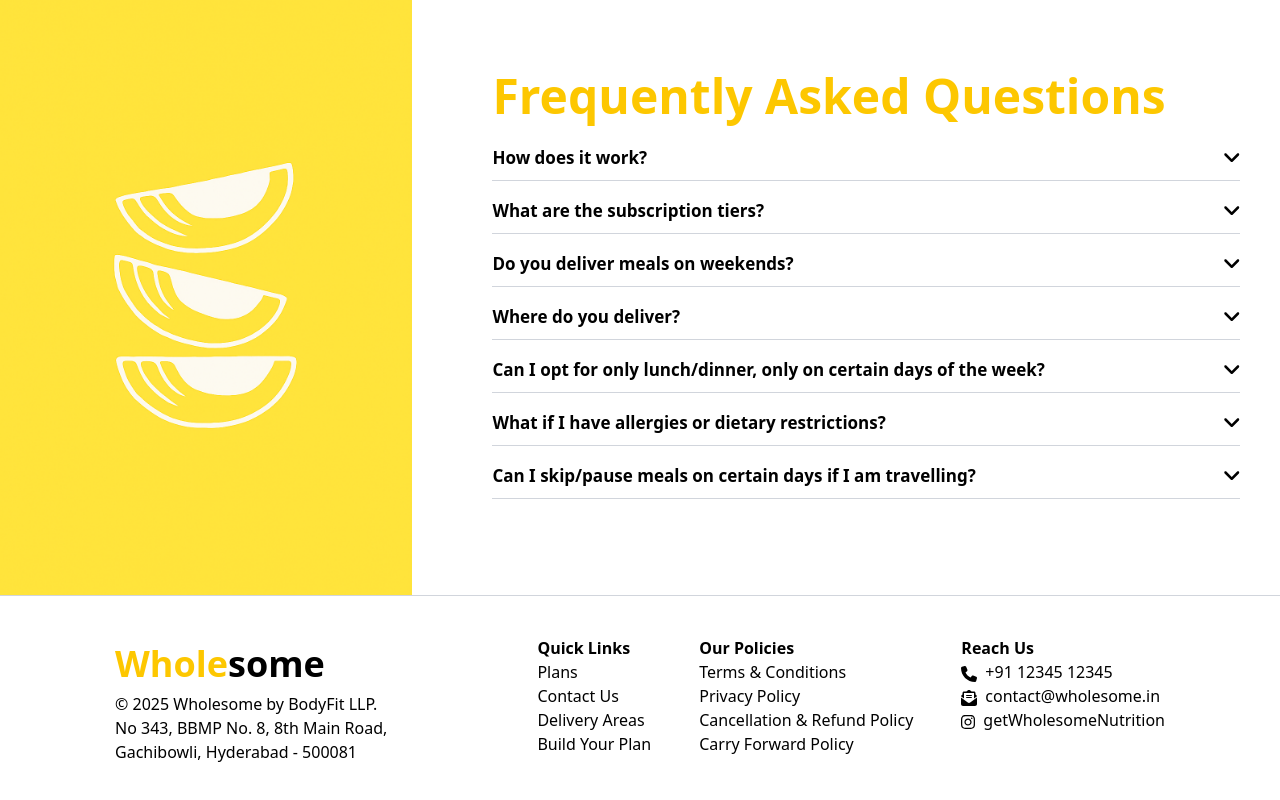
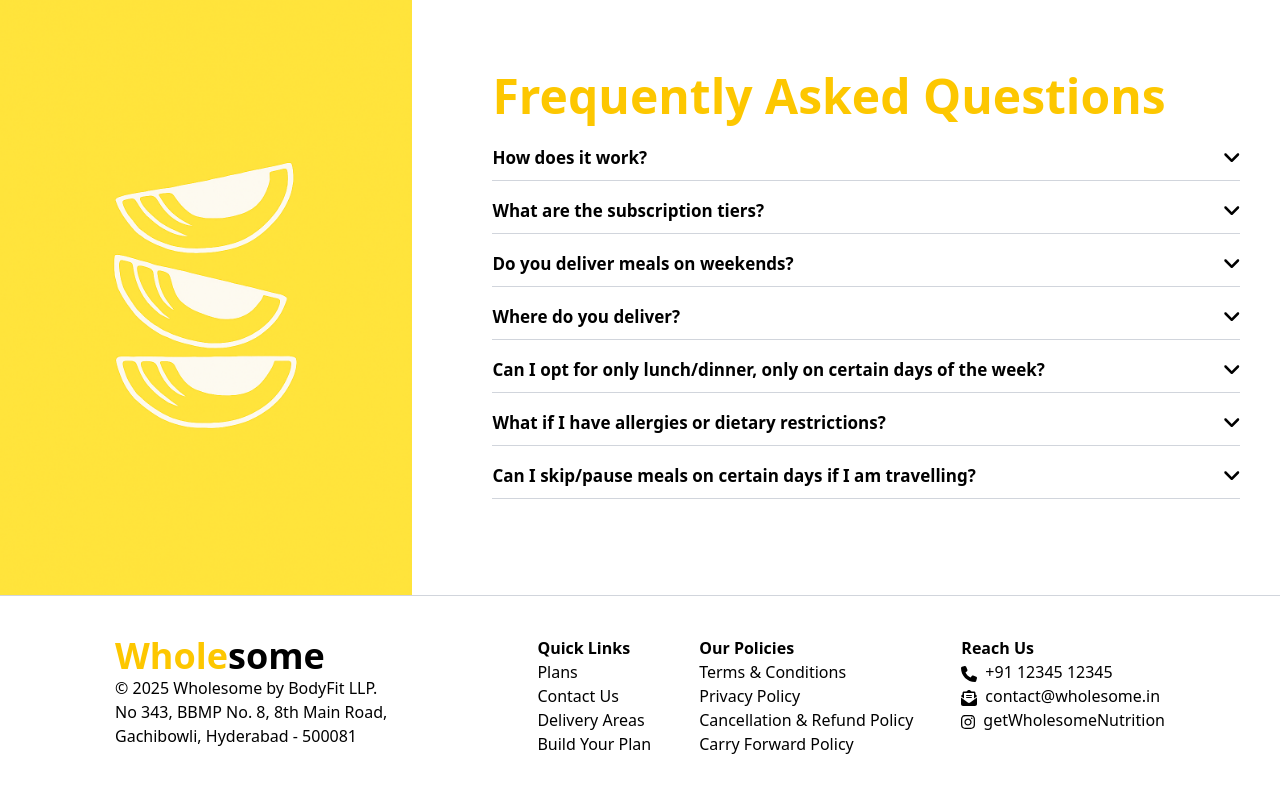
Before and after one commit to MadhusriChamakuri0518/Wholesome, a React (Vite) app: page / in a window 1280 px wide. Shown: the part 3722-4522 px from the top of the page. Built offline with nearby package versions, Linux system fonts and the light colour scheme.

Commit message:
alignment fixes

```diff
--- a/src/components/Footer.jsx
+++ b/src/components/Footer.jsx
@@ -8,7 +8,7 @@ const Footer = () => {
     <div>
       <div className="p-10 flex flex-col md:flex-row md:justify-around">
         <div>
-          <div className="text-4xl font-bold text-black py-2">
+          <div className="text-4xl font-bold text-black">
             <span className="text-yellow-400">Whole</span>some
           </div>
           <p>© 2025 Wholesome by BodyFit LLP.</p>
--- a/src/components/MultiStepForm.jsx
+++ b/src/components/MultiStepForm.jsx
@@ -241,13 +241,13 @@ const MultiStepForm = () => {
           <div className="flex justify-between gap-4">
             <button
               type="button"
-              className="bg-gray-600 px-6 py-2 text-white font-semibold w-1/2"
+              className="bg-gray-600 px-6 py-2 text-white font-semibold w-1/2 hover:bg-gray-500 duration-200"
             >
               Back
             </button>
             <button
               type="submit"
-              className="bg-yellow-400 px-6 py-2 text-white font-semibold w-1/2"
+              className="bg-yellow-400 px-6 py-2 text-white font-semibold w-1/2 hover:bg-yellow-300 duration-200"
             >
               Save
             </button>
```
